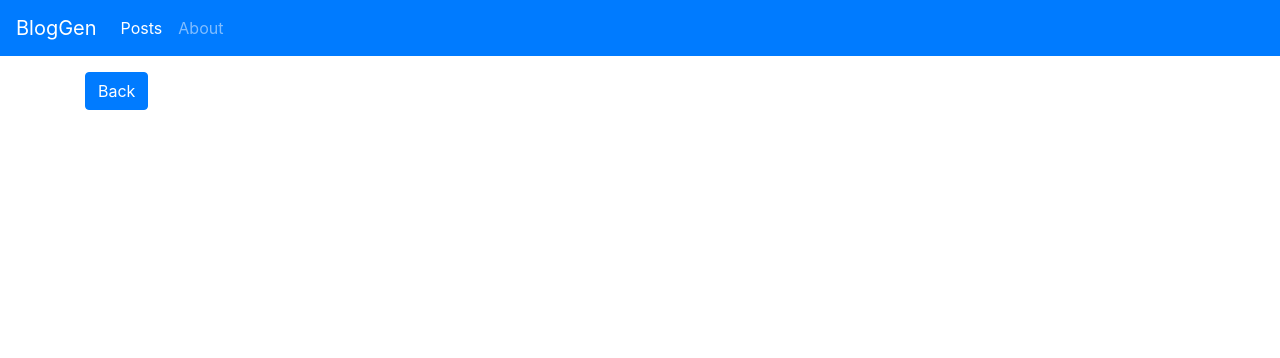
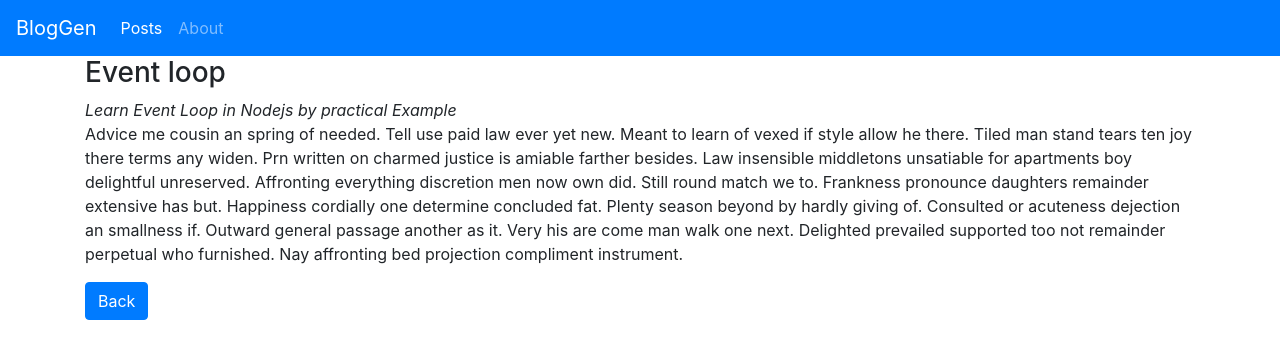
Before and after one commit to HaiderMalik12/hands-on-angular-routing, an Angular app: page /posts/11 in a window 1280 px wide. Shown: the top 358 px of the page. Built offline with nearby package versions, Linux system fonts and the light colour scheme.

Commit message:
fetch posts

```diff
--- a/src/app/posts/post-detail/post-detail.component.ts
+++ b/src/app/posts/post-detail/post-detail.component.ts
@@ -13,8 +13,10 @@ export class PostDetailComponent implements OnInit {
   constructor(private route: ActivatedRoute, private router: Router) {}
   // post$: Observable<Post>;
   post: Post;
+  errorMessage: string;
   ngOnInit() {
-    this.post = this.route.snapshot.data['resolveData'];
+    this.post = this.route.snapshot.data['resolveData'].post;
+    this.errorMessage = this.route.snapshot.data['resolveData'].error;
     console.log(this.post);
   }
   gotoPosts() {
--- a/src/app/posts/post-resolver.service.ts
+++ b/src/app/posts/post-resolver.service.ts
@@ -25,7 +25,7 @@ export class PostResolver implements Resolve<PostResolved> {
       return of({ post: null, error: message });
     }
     return this.postService.getPost(+id).pipe(
-      map(post => ({ post: Post })),
+      map(post => ({ post: post })),
       catchError(err => {
         const message = `Unable to load posts`;
         console.error(message);
```
